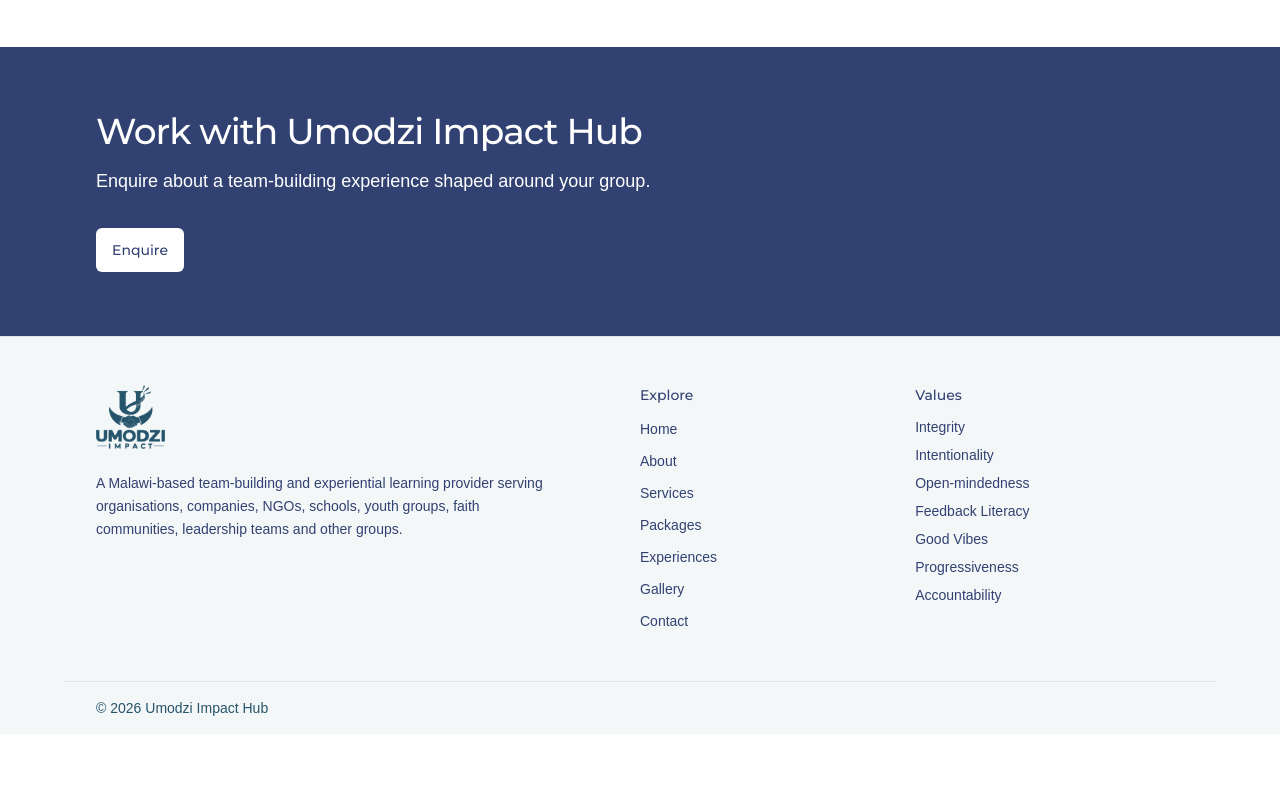
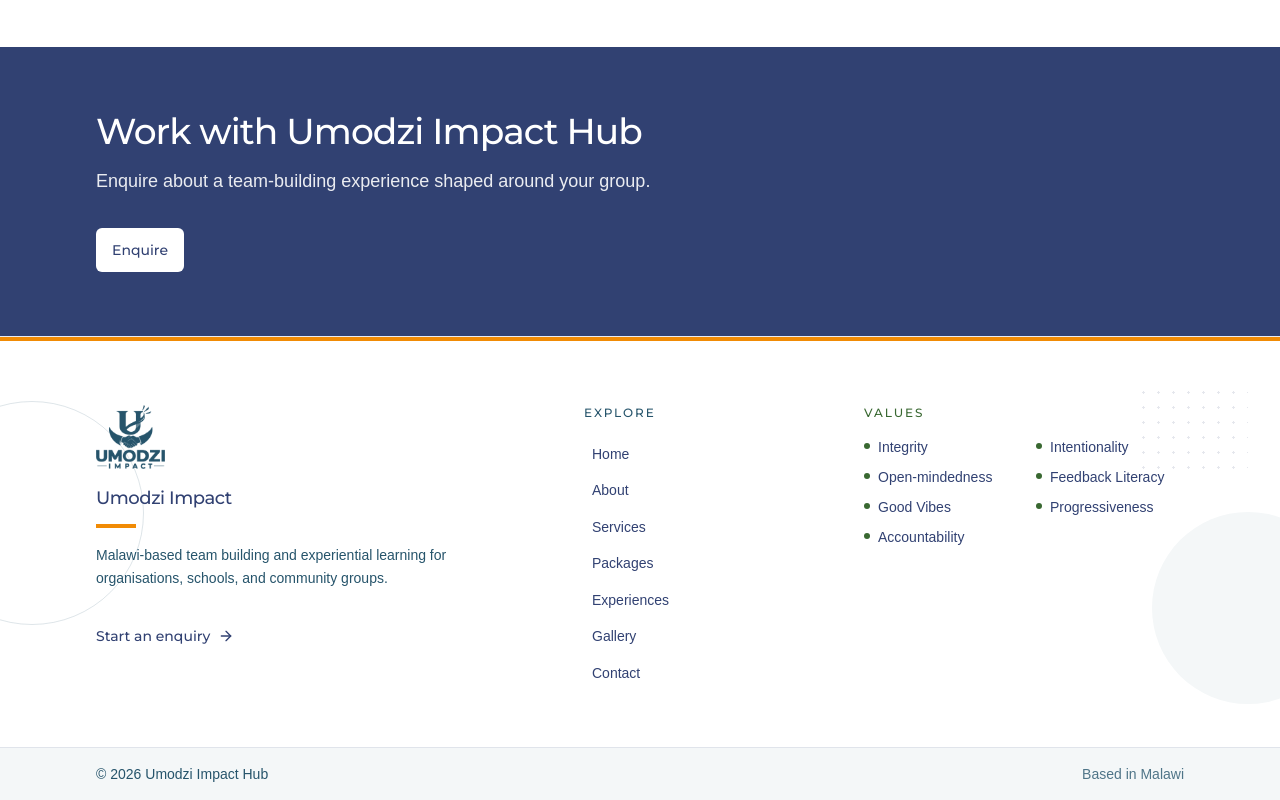
Before and after one commit to dandamiano/Umodzi-Impact-Website, a Next.js app: page /about in a window 1280 px wide. Shown: the part 1816-2616 px from the top of the page. Before the commit the page ends 2550 px from the top, so only its background shows below. Built offline with nearby package versions, Linux system fonts and the light colour scheme.

Commit message:
Improve UI/UX design of the footer section

```diff
--- a/app/page.tsx
+++ b/app/page.tsx
@@ -224,9 +224,10 @@
 
       <CallToAction
         decorated
+        eyebrow="Let's plan it"
         title="Enquire about a team experience"
-        description="Ask about a programme for your organisation, school, or community group."
-        action={enquiryLink}
+        description="Share your goals and group size—we will help shape a programme that fits."
+        action={{ href: enquiryLink.href, label: "Start an enquiry" }}
       />
     </>
   );
--- a/components/layout/Footer.tsx
+++ b/components/layout/Footer.tsx
@@ -1,3 +1,4 @@
+import { ArrowRight } from "lucide-react";
 import Link from "next/link";
 import { SiteLogo } from "@/components/layout/SiteLogo";
 import { Container } from "@/components/ui/Container";
@@ -5,38 +6,83 @@
 import { availableNavigation } from "@/data/navigation";
 import { values } from "@/data/values";
 import { site } from "@/lib/constants";
+import { enquiryLink } from "@/lib/enquiry";
 
 export function Footer() {
   const year = new Date().getFullYear();
   const contacts = contactLinks(contactDetails);
 
   return (
-    <footer className="mt-auto border-t border-brand-navy/10 bg-mist">
-      <Container className="grid gap-10 py-12 md:grid-cols-2 lg:grid-cols-[minmax(0,1.5fr)_minmax(11rem,0.7fr)_minmax(11rem,0.8fr)]">
-        <div className="max-w-md md:col-span-2 lg:col-span-1">
+    <footer className="relative mt-auto overflow-hidden border-t border-brand-navy/10 bg-paper">
+      <div className="h-1 bg-brand-orange" aria-hidden="true" />
+
+      <div
+        aria-hidden="true"
+        className="pointer-events-none absolute -left-20 top-16 h-56 w-56 rounded-full border border-brand-teal/15"
+      />
+      <div
+        aria-hidden="true"
+        className="pointer-events-none absolute -right-16 bottom-24 h-48 w-48 rounded-full bg-mist"
+      />
+      <div
+        aria-hidden="true"
+        className="home-dots pointer-events-none absolute top-12 right-8 hidden h-24 w-28 opacity-40 lg:block"
+      />
+
+      <Container className="relative grid gap-12 py-14 sm:py-16 lg:grid-cols-[minmax(0,1.35fr)_minmax(0,0.7fr)_minmax(0,1fr)] lg:gap-14">
+        <div className="max-w-md">
           <SiteLogo size="footer" />
-          <p className="mt-4 text-sm leading-relaxed">{site.description}</p>
+          <p className="mt-2 font-display text-lg font-medium tracking-tight text-brand-navy">
+            {site.wordmark}
+          </p>
+          <span
+            className="mt-3 block h-1 w-10 bg-brand-orange"
+            aria-hidden="true"
+          />
+          <p className="mt-4 text-sm leading-relaxed text-brand-teal">
+            Malawi-based team building and experiential learning for
+            organisations, schools, and community groups.
+          </p>
+
+          <Link
+            href={enquiryLink.href}
+            className="group mt-6 inline-flex min-h-11 items-center gap-2 font-display text-sm font-medium text-brand-navy hover:text-brand-teal"
+          >
+            Start an enquiry
+            <ArrowRight
+              aria-hidden="true"
+              className="size-4 motion-safe:transition-transform motion-safe:duration-300 group-hover:translate-x-1"
+            />
+          </Link>
+
           {contacts.length > 0 ? (
-            <ul className="mt-4 space-y-2">
+            <ul className="mt-6 space-y-2 border-t border-brand-navy/10 pt-5">
               {contacts.map((item) => (
                 <li key={item.href}>
-                  <a href={item.href} className="text-sm underline-offset-4 hover:underline">
+                  <a
+                    href={item.href}
+                    className="text-sm text-brand-navy underline-offset-4 hover:text-brand-teal hover:underline"
+                  >
                     {item.label}
                   </a>
                 </li>
               ))}
             </ul>
           ) : null}
+
           {contactDetails.address ? (
-            <p className="mt-4 text-sm leading-relaxed">{contactDetails.address}</p>
+            <p className="mt-4 text-sm leading-relaxed text-brand-teal">
+              {contactDetails.address}
+            </p>
           ) : null}
+
           {publishedSocialChannels.length > 0 ? (
-            <ul className="mt-4 flex flex-wrap gap-4">
+            <ul className="mt-5 flex flex-wrap gap-x-5 gap-y-2">
               {publishedSocialChannels.map((channel) => (
                 <li key={channel.id}>
                   <a
                     href={channel.href}
-                    className="text-sm underline-offset-4 hover:underline"
+                    className="text-sm font-medium text-brand-navy underline-offset-4 hover:text-brand-teal hover:underline"
                   >
                     {channel.label}
                   </a>
@@ -45,37 +91,58 @@
             </ul>
           ) : null}
         </div>
+
         <nav aria-label="Footer">
-          <h2 className="text-sm font-medium">Explore</h2>
-          <ul className="mt-3 space-y-2">
+          <h2 className="font-display text-xs font-medium tracking-[0.16em] text-brand-teal uppercase">
+            Explore
+          </h2>
+          <ul className="mt-4 space-y-2.5">
             {availableNavigation.map((item) => (
               <li key={item.href}>
                 <Link
                   href={item.href}
-                  className="text-sm underline-offset-4 hover:text-brand-teal hover:underline"
+                  className="group inline-flex items-center gap-2 text-sm text-brand-navy hover:text-brand-teal"
                 >
+                  <span
+                    aria-hidden="true"
+                    className="h-px w-0 bg-brand-orange motion-safe:transition-all motion-safe:duration-300 group-hover:w-3"
+                  />
                   {item.label}
                 </Link>
               </li>
             ))}
           </ul>
         </nav>
+
         <div>
-          <h2 className="text-sm font-medium">Values</h2>
-          <ul className="mt-3 space-y-2">
+          <h2 className="font-display text-xs font-medium tracking-[0.16em] text-brand-green uppercase">
+            Values
+          </h2>
+          <ul className="mt-4 grid grid-cols-1 gap-x-6 gap-y-2.5 sm:grid-cols-2">
             {values.map((value) => (
-              <li key={value.name} className="text-sm">
+              <li
+                key={value.name}
+                className="flex items-start gap-2 text-sm text-brand-navy"
+              >
+                <span
+                  aria-hidden="true"
+                  className="mt-1.5 size-1.5 shrink-0 rounded-full bg-brand-green"
+                />
                 {value.name}
               </li>
             ))}
           </ul>
         </div>
       </Container>
-      <Container className="border-t border-brand-navy/10 py-4">
-        <p className="text-sm text-brand-teal">
-          © {year} {site.name}
-        </p>
-      </Container>
+
+      <div className="relative border-t border-brand-navy/10 bg-mist">
+        <Container className="flex flex-col gap-2 py-4 sm:flex-row sm:items-center sm:justify-between">
+          <p className="text-sm text-brand-teal">
+            © {year} {site.name}
+          </p>
+          <p className="text-sm text-brand-teal/80">Based in Malawi</p>
+        </Container>
+      </div>
     </footer>
   );
 }
--- a/components/ui/CallToAction.tsx
+++ b/components/ui/CallToAction.tsx
@@ -1,3 +1,4 @@
+import { ArrowRight } from "lucide-react";
 import { ButtonLink } from "@/components/ui/Button";
 import { Container } from "@/components/ui/Container";
 import { cn } from "@/lib/utils";
@@ -10,6 +11,7 @@
     label: string;
   };
   decorated?: boolean;
+  eyebrow?: string;
 };
 
 export function CallToAction({
@@ -17,24 +19,17 @@
   description,
   action,
   decorated = false,
+  eyebrow = "Next step",
 }: CallToActionProps) {
+  if (!decorated) {
     return (
       <section className="relative overflow-hidden bg-brand-navy text-white">
-      {decorated ? (
-        <>
-          <div className="h-1 bg-brand-orange" aria-hidden="true" />
-          <div
-            className="pointer-events-none absolute -right-24 top-1/2 h-80 w-80 -translate-y-1/2 rounded-full bg-brand-teal/35"
-            aria-hidden="true"
-          />
-        </>
-      ) : null}
-      <Container className={cn("relative py-14 sm:py-16", decorated && "sm:py-20")}>
+        <Container className="relative py-14 sm:py-16">
           <div className="max-w-2xl">
             <h2 className="text-3xl font-medium tracking-tight text-white sm:text-4xl">
               {title}
             </h2>
-          <p className="mt-4 text-base leading-relaxed text-white sm:text-lg">
+            <p className="mt-4 text-base leading-relaxed text-white/90 sm:text-lg">
               {description}
             </p>
             {action ? (
@@ -47,3 +42,89 @@
       </section>
     );
   }
+
+  return (
+    <section className="relative isolate overflow-hidden bg-brand-navy text-white">
+      <div className="h-1 bg-brand-orange" aria-hidden="true" />
+
+      <div
+        aria-hidden="true"
+        className="pointer-events-none absolute -left-24 top-0 h-72 w-72 rounded-full bg-brand-teal/30 blur-2xl"
+      />
+      <div
+        aria-hidden="true"
+        className="pointer-events-none absolute -right-16 bottom-0 h-80 w-80 rounded-full bg-brand-teal/40"
+      />
+      <div
+        aria-hidden="true"
+        className="home-dots pointer-events-none absolute top-10 right-8 hidden h-28 w-36 opacity-30 sm:block"
+        style={{
+          backgroundImage:
+            "radial-gradient(color-mix(in srgb, white 55%, transparent) 1.15px, transparent 1.15px)",
+        }}
+      />
+      <div
+        aria-hidden="true"
+        className="pointer-events-none absolute top-1/2 right-[8%] hidden h-44 w-44 -translate-y-1/2 rounded-full border border-white/15 lg:block"
+      />
+      <div
+        aria-hidden="true"
+        className="pointer-events-none absolute top-[42%] right-[14%] hidden h-28 w-28 -translate-y-1/2 rounded-full border border-brand-orange/45 lg:block"
+      />
+      <span
+        aria-hidden="true"
+        className="pointer-events-none absolute right-[18%] bottom-16 hidden size-3 bg-brand-orange lg:block"
+      />
+
+      <Container className="relative py-16 sm:py-20 lg:py-24">
+        <div className="grid items-end gap-10 lg:grid-cols-[minmax(0,1.2fr)_minmax(0,0.8fr)] lg:gap-14">
+          <div className="home-rise max-w-2xl">
+            <span
+              className="home-draw mb-4 block h-1 w-12 bg-brand-orange"
+              aria-hidden="true"
+            />
+            <p className="font-display text-xs font-medium tracking-[0.18em] text-white/70 uppercase">
+              {eyebrow}
+            </p>
+            <h2 className="mt-3 text-3xl font-medium tracking-tight text-white sm:text-4xl lg:text-[2.75rem] lg:leading-[1.1]">
+              {title}
+            </h2>
+            <p className="mt-4 max-w-xl font-serif text-xl leading-relaxed text-white/85 sm:text-2xl">
+              {description}
+            </p>
+          </div>
+
+          <div
+            className="home-rise relative"
+            style={{ animationDelay: "90ms" }}
+          >
+            <div className="relative overflow-hidden rounded-3xl border border-white/15 bg-white/5 p-6 shadow-soft backdrop-blur-sm sm:p-8">
+              <div
+                aria-hidden="true"
+                className="pointer-events-none absolute -top-10 -right-8 size-28 rounded-full bg-brand-orange/15"
+              />
+              <p className="max-w-xs text-sm leading-relaxed text-white/75">
+                Organisations, schools, NGOs, and community groups — tell us what
+                your team needs.
+              </p>
+              {action ? (
+                <ButtonLink
+                  href={action.href}
+                  variant="inverse"
+                  size="large"
+                  className={cn("mt-6 w-full sm:w-auto")}
+                >
+                  {action.label}
+                  <ArrowRight aria-hidden="true" className="ml-2 size-4" />
+                </ButtonLink>
+              ) : null}
+              <p className="mt-4 text-xs tracking-wide text-white/55">
+                We will reply with a clear next step.
+              </p>
+            </div>
+          </div>
+        </div>
+      </Container>
+    </section>
+  );
+}
```
Lines whose indentation alone changed are shown as unchanged.
